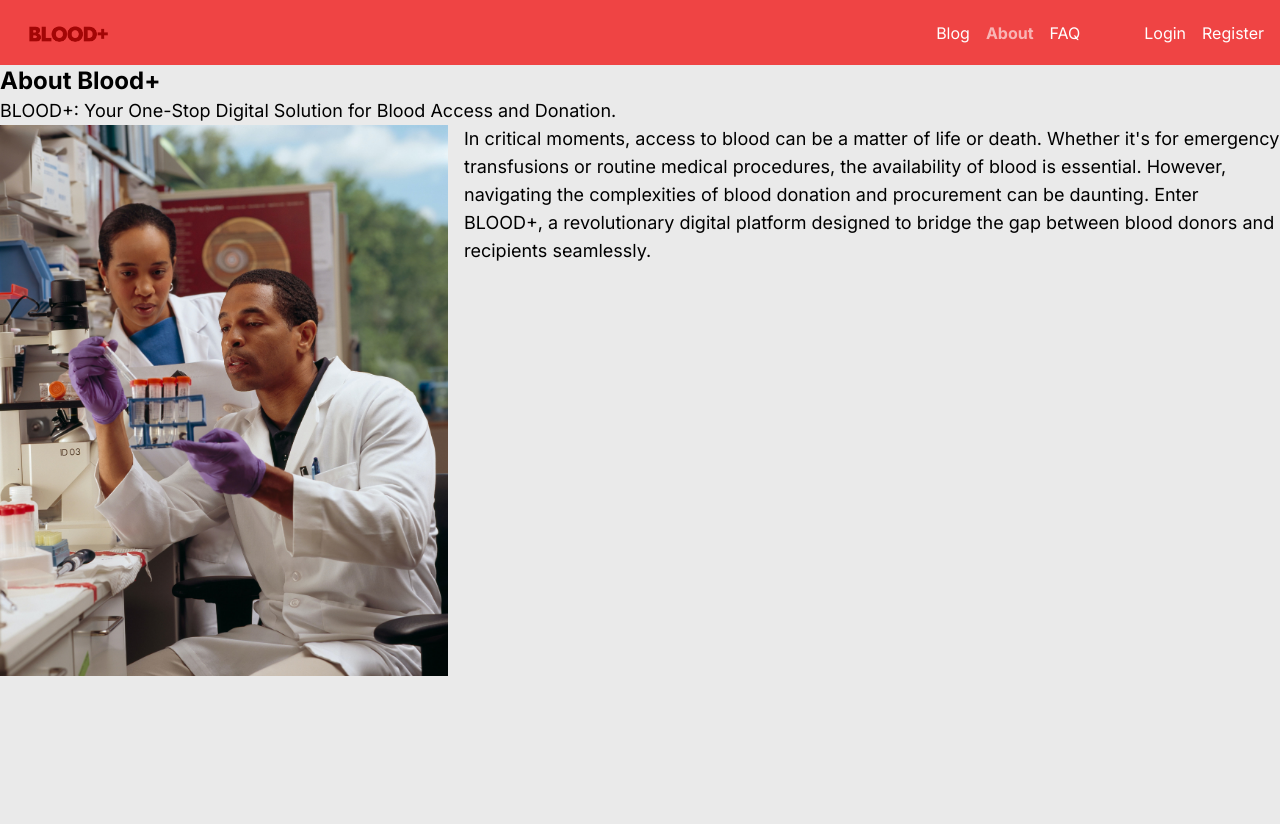
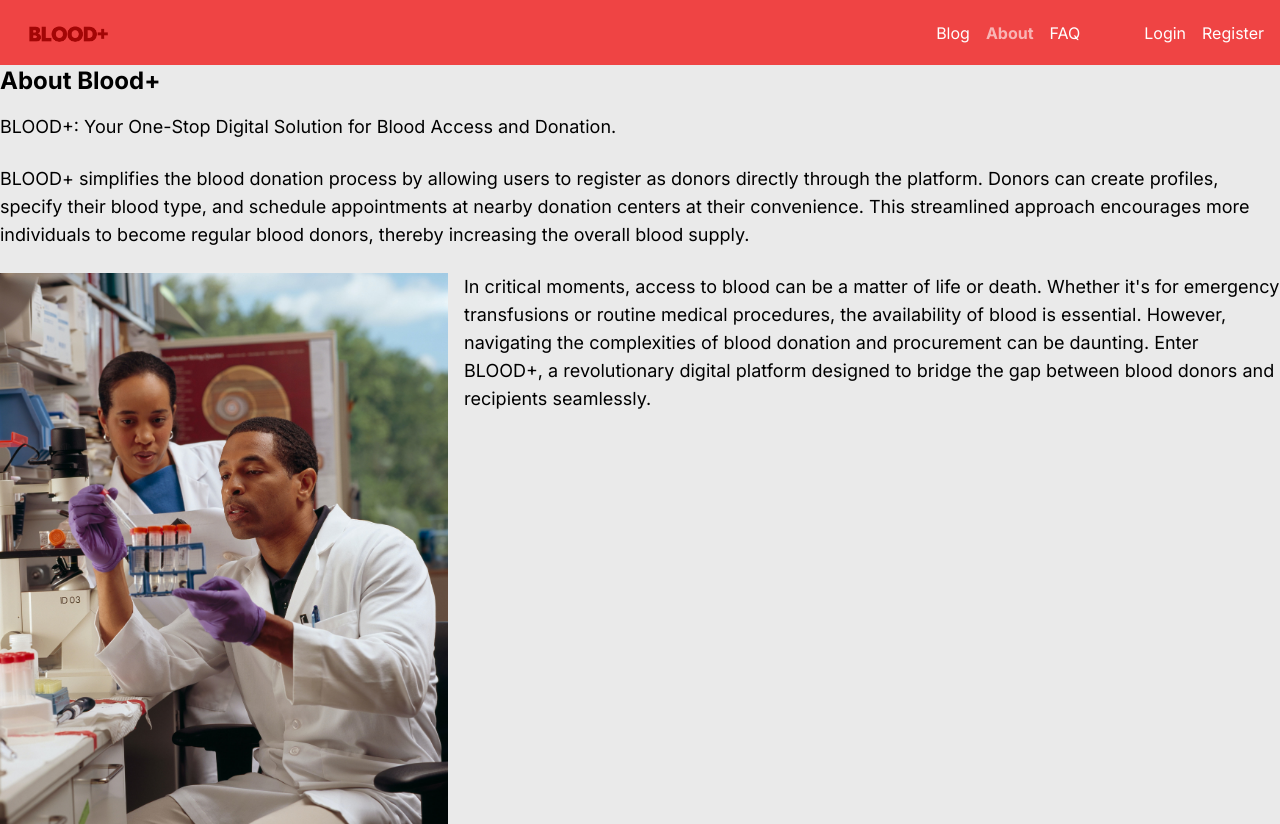
Before and after one commit to Yantiomene/blood-, a Next.js app in the folder client/: page /about in a window 1280 px wide. Before the commit the page ends 800 px from the top, so only its background shows below. Built offline with nearby package versions, Linux system fonts and the light colour scheme; no server answers.

Commit message:
updated ABOUT page

```diff
--- a/client/app/about/page.tsx
+++ b/client/app/about/page.tsx
@@ -3,18 +3,23 @@ import React from 'react';
 export default function AboutPage() {
     return (
         <div className="container mx-auto">
-            <h1 className="text-2xl font-bold ">About Blood+</h1>
+            <h1 className="text-2xl font-bold mb-4">About Blood+</h1>
 
             <p className="text-lg">
                 BLOOD+: Your One-Stop Digital Solution for Blood Access and Donation.
             </p>
+            <br /> {/* Add a break line after the first paragraph */}
+
+            <p className="text-lg">
+                BLOOD+ simplifies the blood donation process by allowing users to register as donors directly through the platform. Donors can create profiles, specify their blood type, and schedule appointments at nearby donation centers at their convenience. This streamlined approach encourages more individuals to become regular blood donors, thereby increasing the overall blood supply.
+            </p>
+            <br /> {/* Add a break line after the second paragraph */}
+
             <div className="flex"> {/* Added a flex container */}
                 <img src="/blood_research.jpg" alt="Blood Research" className="mr-4" style={{ width: '35%', height: 'auto' }} /> {/* Image added with a quarter of the size */}
                 <p className="text-lg">
                     In critical moments, access to blood can be a matter of life or death. Whether it's for emergency transfusions or routine medical procedures, the availability of blood is essential. However, navigating the complexities of blood donation and procurement can be daunting. Enter BLOOD+, a revolutionary digital platform designed to bridge the gap between blood donors and recipients seamlessly.
-
-
-				    {/* will put information about app, developers, etc... */}
+                    {/* will put information about app, developers, etc... */}
                 </p>
             </div>
         </div>
```
